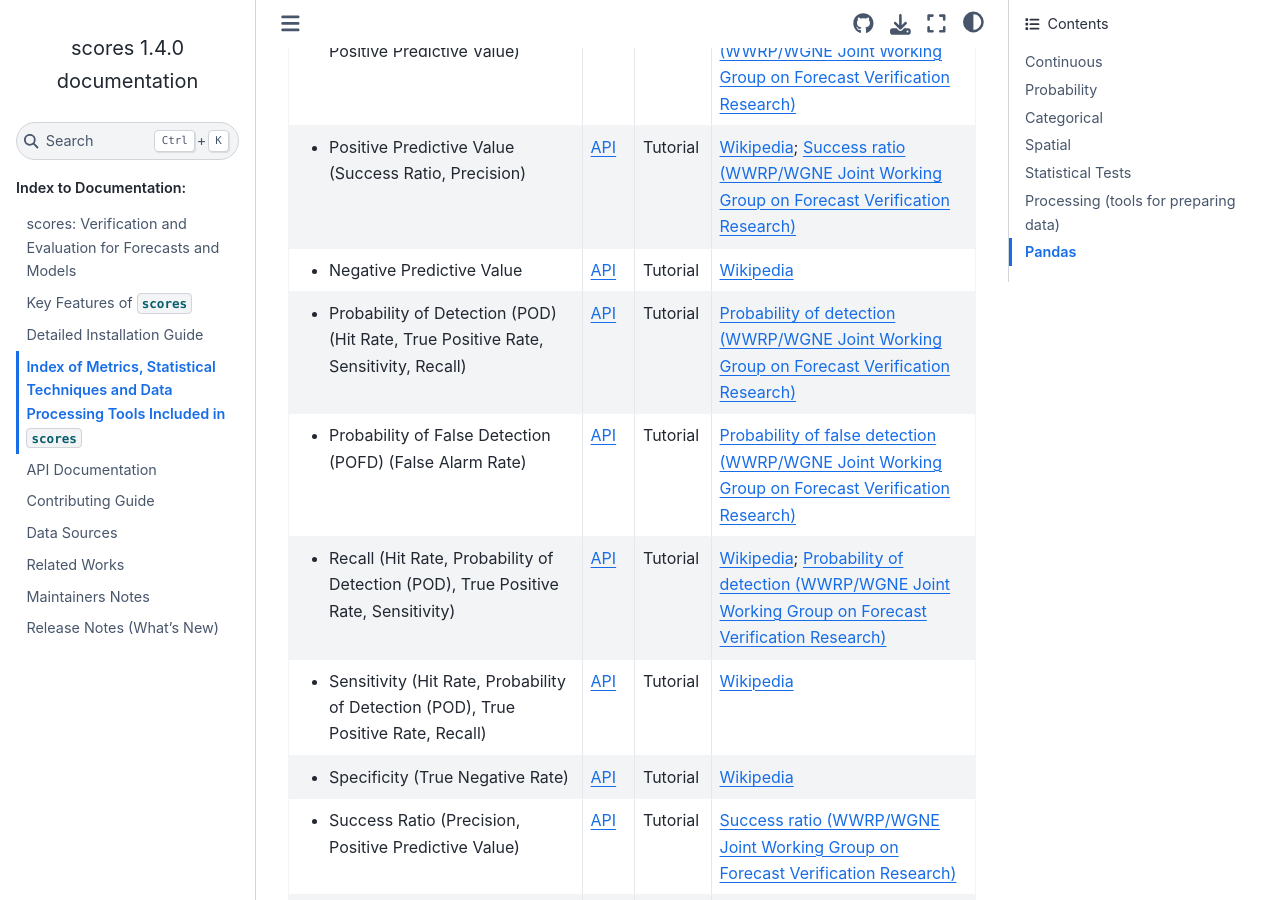
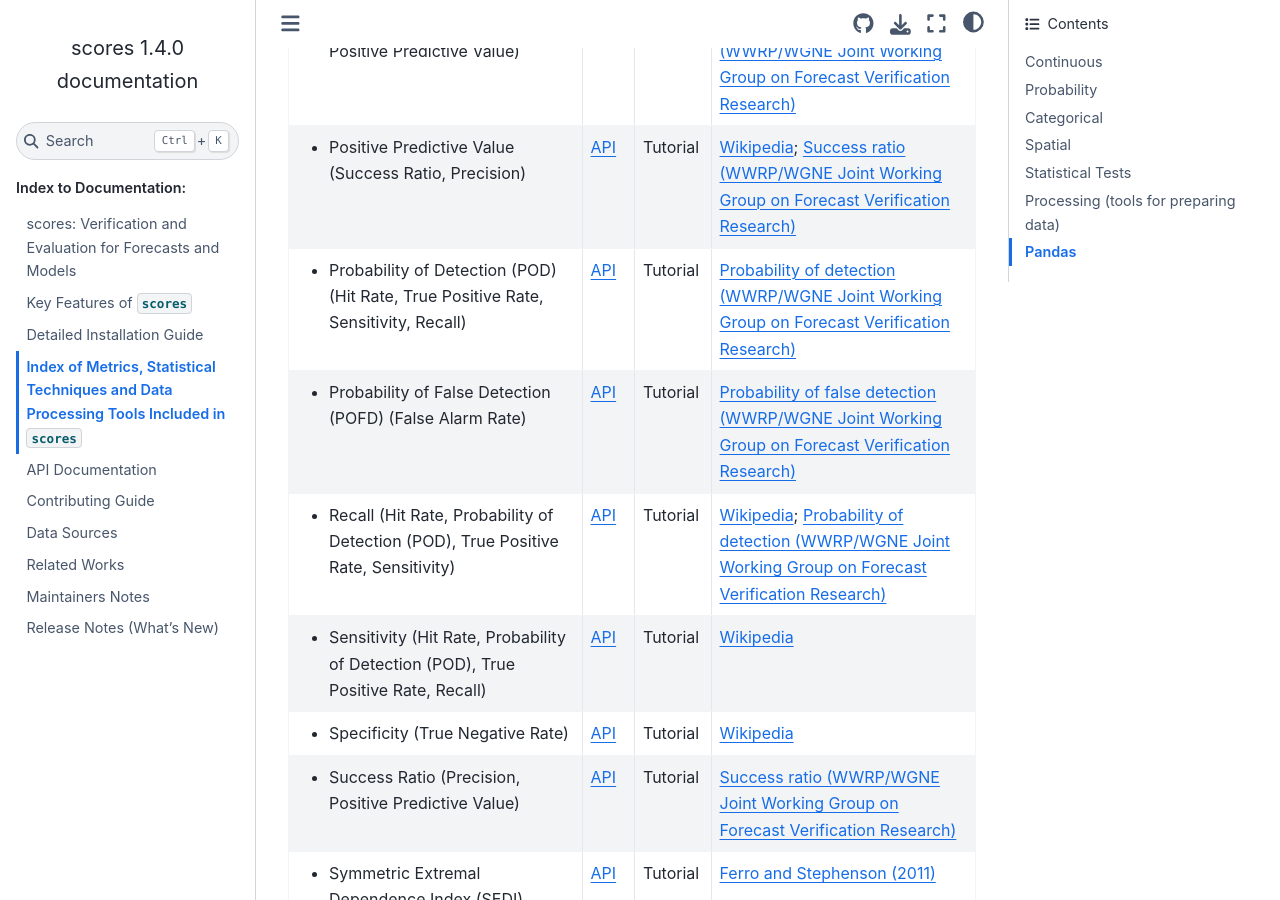
Before and after one commit to nci/scores, a Sphinx documentation site: the page built from docs/included.md, in a window 1280 px wide and 900 px high, scrolled down 6246 px. Built offline with Sphinx 7.4.7 and the Sphinx Book theme 1.1.4, drawn with Linux system fonts in a browser that asks for light colours; pages that are not in the unit, such as notebooks, are missing from menus.

Commit message:
Update docs/included.md
Co-authored-by: Stephanie Chong <168800785+Steph-Chong@users.noreply.github.com>
Signed-off-by: arshia <69202571+arshiaar@users.noreply.github.com>

```diff
--- a/docs/included.md
+++ b/docs/included.md
@@ -448,14 +448,6 @@
   -
     [Wikipedia](https://en.wikipedia.org/wiki/Positive_and_negative_predictive_values); [Success ratio (WWRP/WGNE Joint Working Group on Forecast Verification Research)](https://www.cawcr.gov.au/projects/verification/#SR)
 * -
-    - Negative Predictive Value
-  -
-    [API](api.md#scores.categorical.BasicContingencyManager.negative_predictive_value)
-  -
-    [Tutorial](project:./tutorials/Binary_Contingency_Scores.md)
-  -
-    [Wikipedia](https://en.wikipedia.org/wiki/Positive_and_negative_predictive_values)
-* -
     - Probability of Detection (POD) (Hit Rate, True Positive Rate, Sensitivity, Recall)
   -
     [API](api.md#scores.categorical.BasicContingencyManager.probability_of_detection)
```
